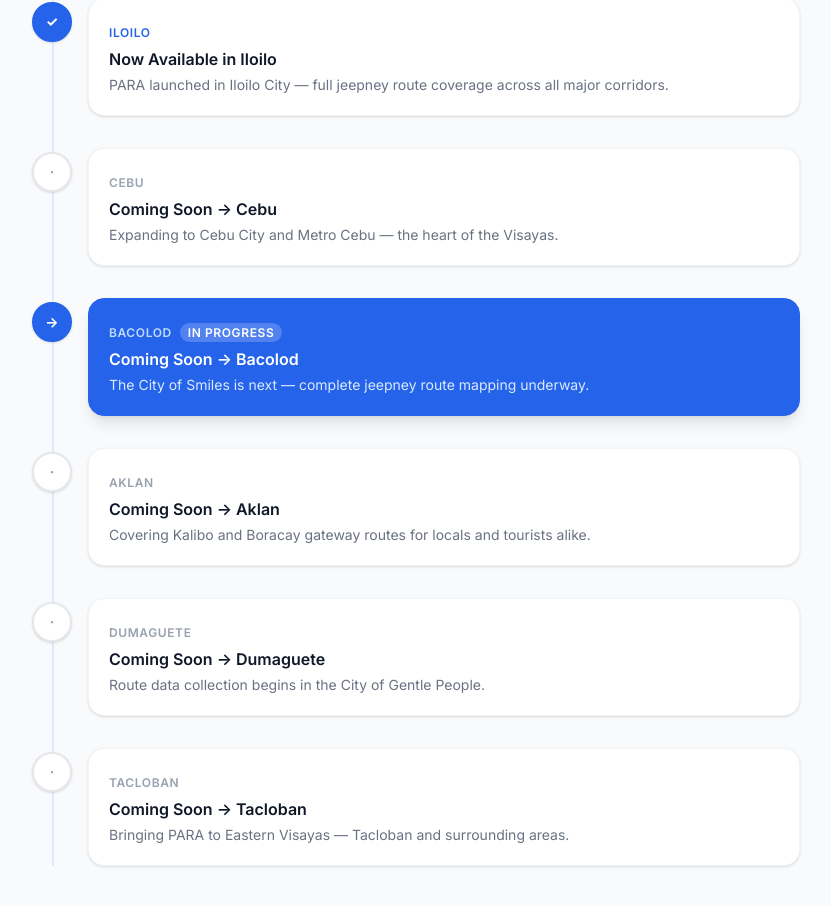
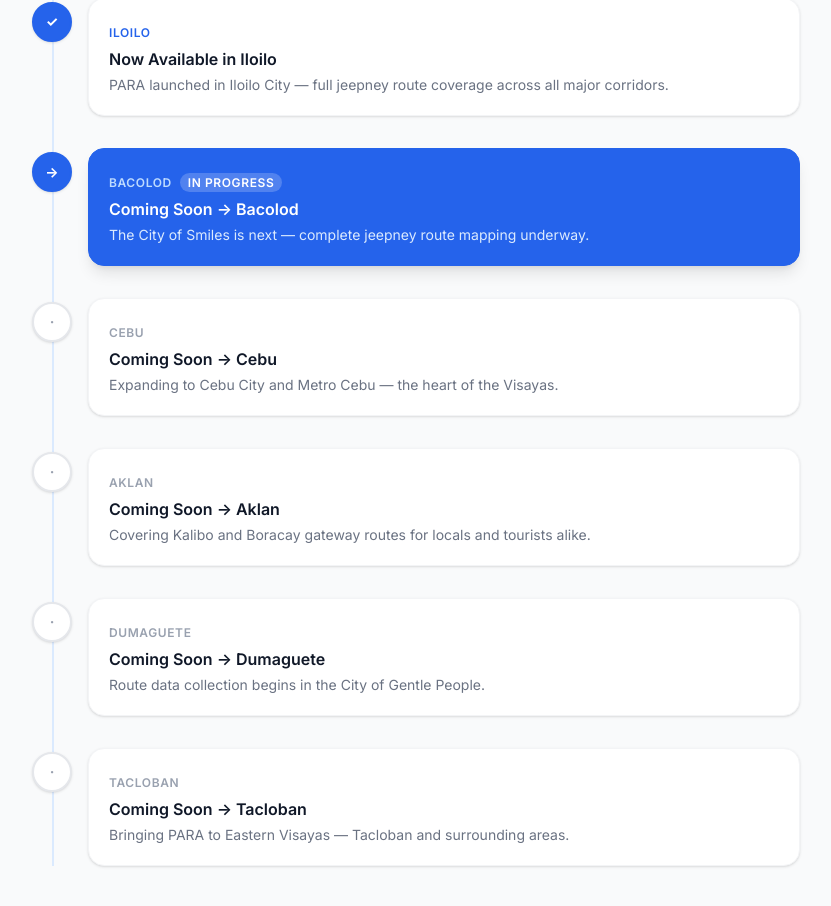
Before and after one commit to MikenISATU/PARA-WEBSITE, a Next.js app: page / in a window 1280 px wide. Shown: the part 3163-4069 px from the top of the page, without its empty margins (224-1055 px from the left). Built offline with nearby package versions, Linux system fonts and the light colour scheme.

Commit message:
Update page.tsx

```diff
--- a/app/page.tsx
+++ b/app/page.tsx
@@ -132,8 +132,8 @@
 // ─── Roadmap ──────────────────────────────────────────────────────────────────
 const roadmapItems = [
   { city: 'Iloilo',    title: 'Now Available in Iloilo',   desc: 'PARA launched in Iloilo City — full jeepney route coverage across all major corridors.',  status: 'done'    },
+  { city: 'Bacolod',   title: 'Coming Soon → Bacolod',     desc: 'The City of Smiles is next — complete jeepney route mapping underway.',                    status: 'current'  },
   { city: 'Cebu',      title: 'Coming Soon → Cebu',        desc: 'Expanding to Cebu City and Metro Cebu — the heart of the Visayas.',                        status: 'upcoming' },
-  { city: 'Bacolod',   title: 'Coming Soon → Bacolod',     desc: 'The City of Smiles is next — complete jeepney route mapping underway.',                    status: 'current'  },
   { city: 'Aklan',     title: 'Coming Soon → Aklan',       desc: 'Covering Kalibo and Boracay gateway routes for locals and tourists alike.',                 status: 'upcoming' },
   { city: 'Dumaguete', title: 'Coming Soon → Dumaguete',   desc: 'Route data collection begins in the City of Gentle People.',                               status: 'upcoming' },
   { city: 'Tacloban',  title: 'Coming Soon → Tacloban',    desc: 'Bringing PARA to Eastern Visayas — Tacloban and surrounding areas.',                       status: 'upcoming' },
```
